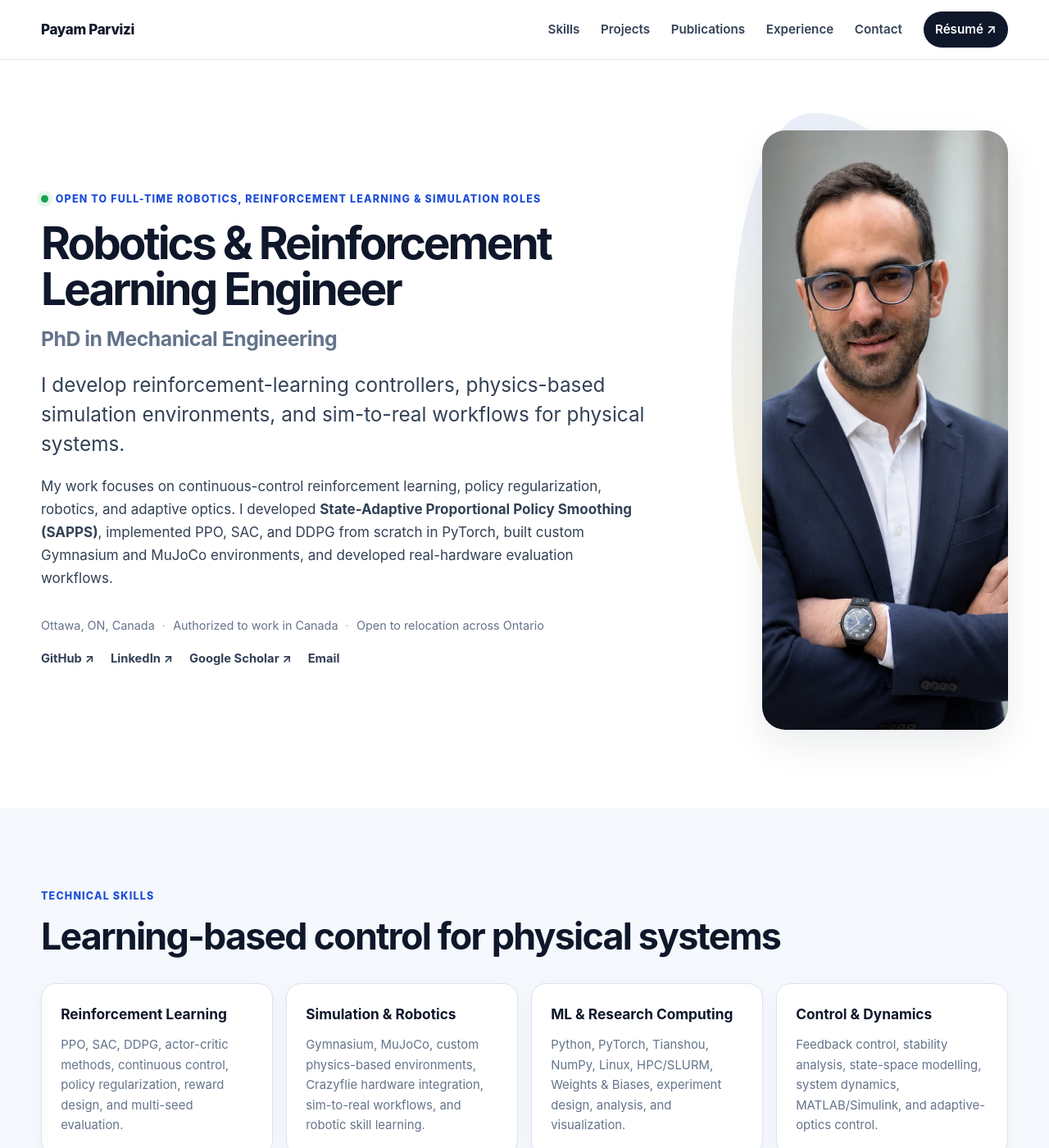
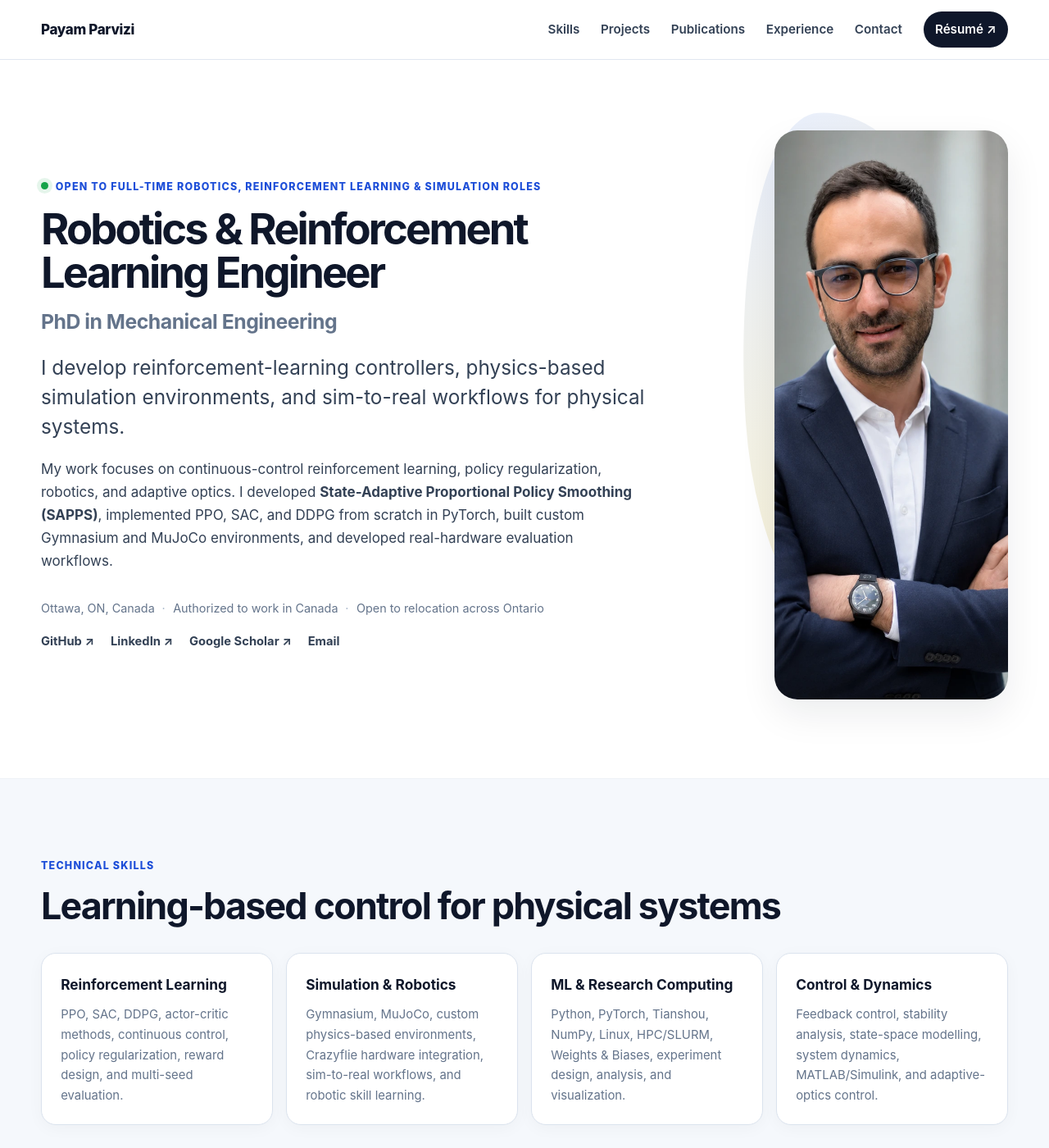
Before and after one commit to payamparvizi/payamparvizi.github.io, a Jekyll site: the page built from index.html, in a window 1280 px wide and 1400 px high. Shown: the whole window at 82% size. Built offline with Jekyll 4.4.1, drawn with Linux system fonts in a browser that asks for light colours.

Commit message:
Update site.css

```diff
--- a/assets/css/site.css
+++ b/assets/css/site.css
@@ -57,7 +57,7 @@ button, a { -webkit-tap-highlight-color: transparent; }
 .hero-grid { display: grid; grid-template-columns: minmax(0, 1.36fr) minmax(320px, .64fr); gap: clamp(3rem, 7vw, 7rem); align-items: center; }
 .eyebrow, .section-kicker, .project-number { margin: 0 0 .9rem; color: var(--accent); font-size: .78rem; font-weight: 780; letter-spacing: .095em; text-transform: uppercase; }
 .status-dot { display: inline-block; width: .56rem; height: .56rem; margin-right: .55rem; border-radius: 50%; background: var(--success); box-shadow: 0 0 0 5px rgba(22,163,74,.11); vertical-align: .03em; }
-h1 { max-width: 920px; margin: 0; font-size: clamp(2.65rem, 4.3vw, 4.25rem); line-height: 1.02; letter-spacing: -.055em; }
+h1 { max-width: 920px; margin: 0; font-size: clamp(2.65rem, 4.1vw, 4.05rem); line-height: 1.02; letter-spacing: -.055em; }
 .hero-credential { max-width: 780px; margin: 1rem 0 0; color: var(--muted); font-size: clamp(1.18rem, 2vw, 1.55rem); font-weight: 680; line-height: 1.3; letter-spacing: -.02em; }
 .hero-lead { max-width: 780px; margin: 1.45rem 0 0; color: var(--ink-soft); font-size: clamp(1.2rem, 2vw, 1.52rem); line-height: 1.48; }
 .hero-body { max-width: 780px; margin: 1.2rem 0 0; color: var(--ink-soft); }
@@ -77,7 +77,7 @@ h1 { max-width: 920px; margin: 0; font-size: clamp(2.65rem, 4.3vw, 4.25rem); lin
 .hero-portrait-wrap {
   position: relative;
   justify-self: end;
-  width: min(100%, 300px);
+  width: min(100%, 285px);
 }
 .portrait-accent { position: absolute; inset: -24px 38px 55px -38px; border-radius: 40% 60% 52% 48% / 56% 45% 55% 44%; background: linear-gradient(145deg, var(--accent-soft), #fef3c7); transform: rotate(-4deg); }
 .hero-portrait {
```
